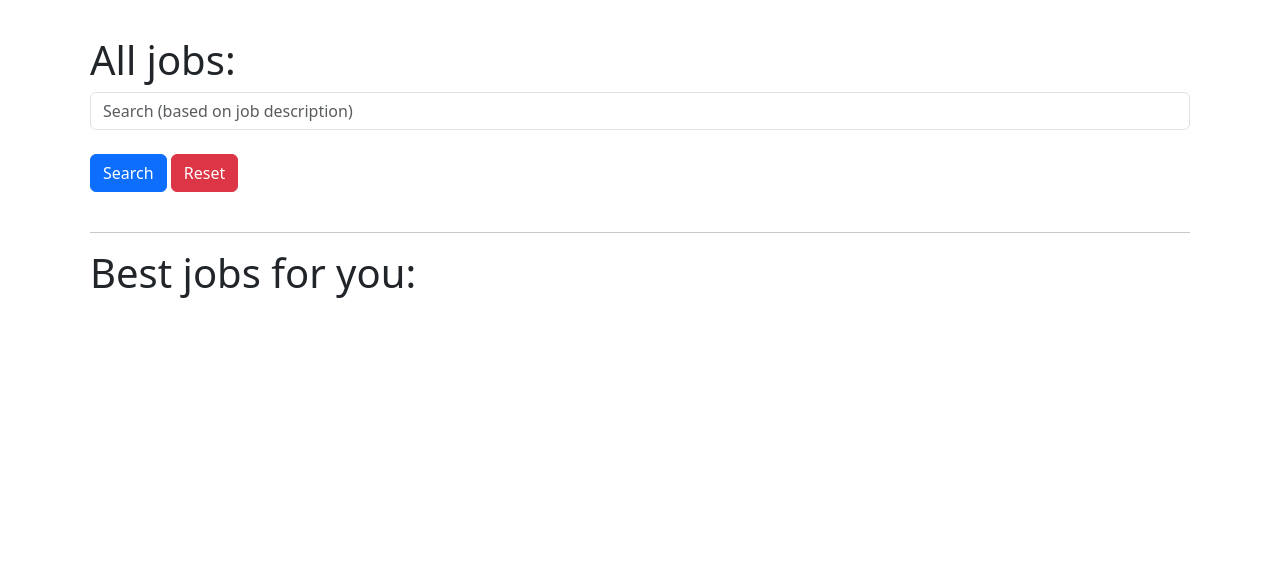
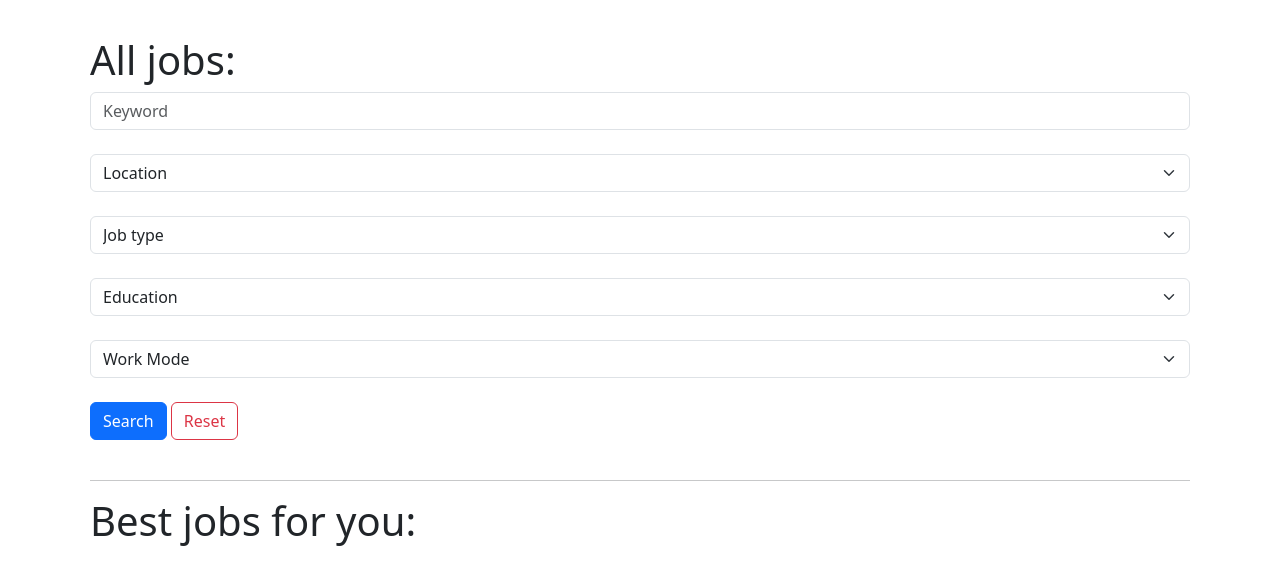
Before and after one commit to arafr/job_board, a Flask app: template templates/job-board.html in a window 1280 px wide. Shown: the part 91-676 px from the top of the page. Run offline with Flask 3, Linux system fonts and the light colour scheme; the template is opened without the code that fills it, so the values that code supplies are empty.

Commit message:
added search functionality (keyword and filters)

```diff
--- a/app.py
+++ b/app.py
@@ -105,14 +105,45 @@ def login_seeker():
 @app.route("/job-board/")
 @login_required
 def job_board():
-    # REQUIREMENT 1: ALL JOBS WITH KEYWORD SEARCH (JOB DESC)
-    desc_search = request.args.get('desc_search')
-    if desc_search:
-        all_postings = Posting.query.filter(Posting.description.contains(desc_search)).all()
+    # show all job postings by default, if any filters are used, apply them
+    # get value from url parameters (args)
+    keyword = request.args.get('keyword')
+    job_type = request.args.get('job_type')
+    work_mode = request.args.get('work_mode')
+    location = request.args.get('location')
+    education = request.args.get('education')
+
+    # keyword search will look through all of seeker's attributes and try to find a match.
+    filters =[]
+    if keyword:
+        filters.append(
+            Posting.title.contains(keyword) |
+            Posting.description.contains(keyword) |
+            Posting.company_name.contains(keyword) |
+            Posting.education.contains(keyword) |
+            Posting.work_mode.contains(keyword) |
+            Posting.location.contains(keyword)
+        )
+
+    # check if filters exist, if they do, add them to the query
+    if education:
+        filters.append(Posting.education == education)
+    if job_type:
+        filters.append(Posting.job_type == job_type)
+    if work_mode:
+        filters.append(Posting.work_mode == work_mode)
+    if location:
+        filters.append(Posting.location == location)
+
+    # if filters exist, apply them to query, otherwise show all seekers
+    if filters:
+        postings_query = Posting.query.filter(*filters).all()
+        if postings_query == []:
+            flash('No postings found matching your criteria.')
     else:
-        all_postings = Posting.query.all()
+        postings_query = Posting.query.all()
 
-    # REQUIREMENT 2: BEST MATCHING JOBS
+    # BEST MATCHING JOBS SECTION
 
     # education level of seeker needs to be equal or higher than job posting
     education = current_user.education
@@ -163,7 +194,7 @@ def job_board():
     else:
         best_postings = sorted(best_postings, key=attrgetter("match_score"), reverse=True)
 
-    return render_template("job-board.html",all_postings=all_postings, best_postings=best_postings)
+    return render_template("job-board.html",postings_query=postings_query, best_postings=best_postings)
 
 # create employer account
 @app.route("/signup-employer",methods=['GET','POST'])
@@ -232,9 +263,10 @@ def create_job():
             return redirect('/create-job/')
 
         yoe = request.form['yoe']
+        job_type = request.form['job_type']
         work_mode = request.form['work_mode']
         location = request.form['location']
-        new_posting = Posting(title=title, company_name=company_name, company_email=company_email, education=education,description=description, yoe=yoe, work_mode=work_mode, location=location, created_by=current_user.id)
+        new_posting = Posting(title=title, company_name=company_name, company_email=company_email, education=education,description=description, yoe=yoe, job_type=job_type, work_mode=work_mode, location=location, created_by=current_user.id)
 
         # append skills into new job seeker
         for skill_name in skills:
--- a/models.py
+++ b/models.py
@@ -49,6 +49,7 @@ class Posting(db.Model):
     company_name=db.Column(db.String(10),nullable=False)
     company_email=db.Column(db.String(20),nullable=False)
     description=db.Column(db.String(1000),nullable=False)
+    job_type=db.Column(db.String(10),nullable=False)
     education=db.Column(db.String(20),nullable=False)
     yoe=db.Column(db.Integer,nullable=False)
     work_mode=db.Column(db.String(20),nullable=False)
--- a/templates/job-board.html
+++ b/templates/job-board.html
@@ -2,18 +2,63 @@
 {%block title%}Job Board{%endblock%}
 {%block body%}
     <h1>All jobs:</h1>
-    <form method="get">
-        <input class="form-control" type="text" id="desc-search" name="desc_search" placeholder="Search (based on job description)">
+    <form method="GET">
+        <input class="form-control" id="keyword" name="keyword" type="text" placeholder="Keyword" value="{{request.args.get('keyword', '')}}"/>
+
         <br/>
+
+        <select class="form-select" id="location" name="location">
+            <option value="" disabled {{ 'selected' if not location else '' }}>Location</option>
+            <option value="Sydney" {{'selected' if request.args.get('location') == 'Sydney' else ''}}>Sydney</option>
+            <option value="Melbourne" {{'selected' if request.args.get('location') == 'Melbourne' else ''}}>Melbourne</option>
+            <option value="Adelaide" {{'selected' if request.args.get('location') == 'Adelaide' else ''}}>Adelaide</option>
+            <option value="Perth" {{'selected' if request.args.get('location') == 'Perth' else ''}}>Perth</option>
+            <option value="Canberra" {{'selected' if request.args.get('location') == 'Canberra' else ''}}>Canberra</option>
+            <option value="Hobart" {{'selected' if request.args.get('location') == 'Hobart' else ''}}>Hobart</option>
+        </select>
+
+        <br/>
+
+        <select class="form-select" id="job_type" name="job_type">
+            <option value="" disabled {{ 'selected' if not job_type else '' }}>Job type</option>
+            <option value="full-time" {{'selected' if request.args.get('job_type') == 'full-time' else ''}}>Full-time</option>
+            <option value="part-time" {{'selected' if request.args.get('job_type') == 'part-time' else ''}}>Part-time</option>
+            <option value="contract" {{'selected' if request.args.get('job_type') == 'contract' else ''}}>Contract</option>
+        </select>
+
+        <br/>
+
+        <select class="form-select" id="education" name="education">
+            <option value="" disabled {{ 'selected' if not education else '' }}>Education</option>
+            <option value="high school" {{'selected' if request.args.get('education') == 'high school' else ''}}>High School</option>
+            <option value="bachelors degree" {{'selected' if request.args.get('education') == 'bachelors degree' else ''}}>Bachelor's Degree</option>
+            <option value="masters degree" {{'selected' if request.args.get('education') == 'masters degree' else ''}}>Master's Degree</option>
+            <option value="phd" {{'selected' if request.args.get('education') == 'phd' else ''}}>PhD</option>
+        </select>
+
+        <br/>
+
+        <select class="form-select" id="work_mode" name="work_mode">
+            <option value="" disabled {{ 'selected' if not work_mode else '' }}>Work Mode</option>
+            <option value="on-site" {{'selected' if request.args.get('work_mode') == 'on-site' else ''}}>On-site</option>
+            <option value="remote" {{'selected' if request.args.get('work_mode') == 'remote' else ''}}>Remote</option>
+            <option value="hybrid" {{'selected' if request.args.get('work_mode') == 'hybrid' else ''}}>Hybrid</option>
+        </select>
+
+        <br/>
+
         <button class="btn btn-primary" type="submit">Search</button>
-        <button class="btn btn-danger" type="reset, submit">Reset</button>
+        <a class="btn btn-outline-danger" href="{{ url_for('job_board') }}">Reset</a>
     </form>
     <br/>
     <ul>
-    {% for posting in all_postings %}
+    {% for posting in postings_query %}
         <li><b><a href="{{ url_for('job_details', posting_id=posting.id) }}">{{posting.title}}</a></b></li>
-        <p>Company name: {{posting.company_name}} <br/>
-        Description: {{posting.description}}</p>
+        <p>Company name: {{posting.company_name}}<br/>
+        Description: {{posting.description}}<br/>
+        Location: {{posting.location}}<br/>
+        Work mode: {{posting.work_mode}}<br/><br/>
+        </p>
     {% endfor %}
     </ul>
 
@@ -24,7 +69,9 @@
     {% for posting in best_postings %}
         <li><b><a href="{{ url_for('job_details', posting_id=posting.id) }}">{{posting.title}}</a>  (Match score: {{posting.match_score}}/100) </b><br/>
             Company name: {{posting.company_name}}<br/>
-            Description: {{posting.description}}<br/><br/>
+            Description: {{posting.description}}<br/>
+            Location: {{posting.location}}<br/>
+            Work mode: {{posting.work_mode}}<br/><br/>
         </li>
     {% endfor %}
     </ul>
--- a/templates/job-details.html
+++ b/templates/job-details.html
@@ -5,6 +5,9 @@
     <p><strong>Company:</strong> {{ posting.company_name }}</p>
     <p><strong>Email:</strong> {{ posting.company_email }}</p>
     <p><strong>Description:</strong> {{ posting.description }}</p>
+    <p><strong>Location:</strong> {{ posting.location }}</p>
+    <p><strong>Job type:</strong> {{ posting.job_type }}</p>
+    <p><strong>Work mode:</strong> {{ posting.work_mode }}</p>
     <p><strong>Education requirement:</strong> {{ posting.education }}</p>
 
     <p><strong>Required skills:</strong>
@@ -12,8 +15,6 @@
     </p>
 
     <p><strong>Years of experience required:</strong> {{ posting.yoe }}</p>
-    <p><strong>Work mode:</strong> {{ posting.work_mode }}</p>
-    <p><strong>Location:</strong> {{ posting.location }}</p>
 
     <hr>
     <h1>Best seekers for this job:</h1>
```
Also changed, not shown: templates/create-job.html (+34 -12 lines), templates/talent-board.html (+10 -10 lines).
